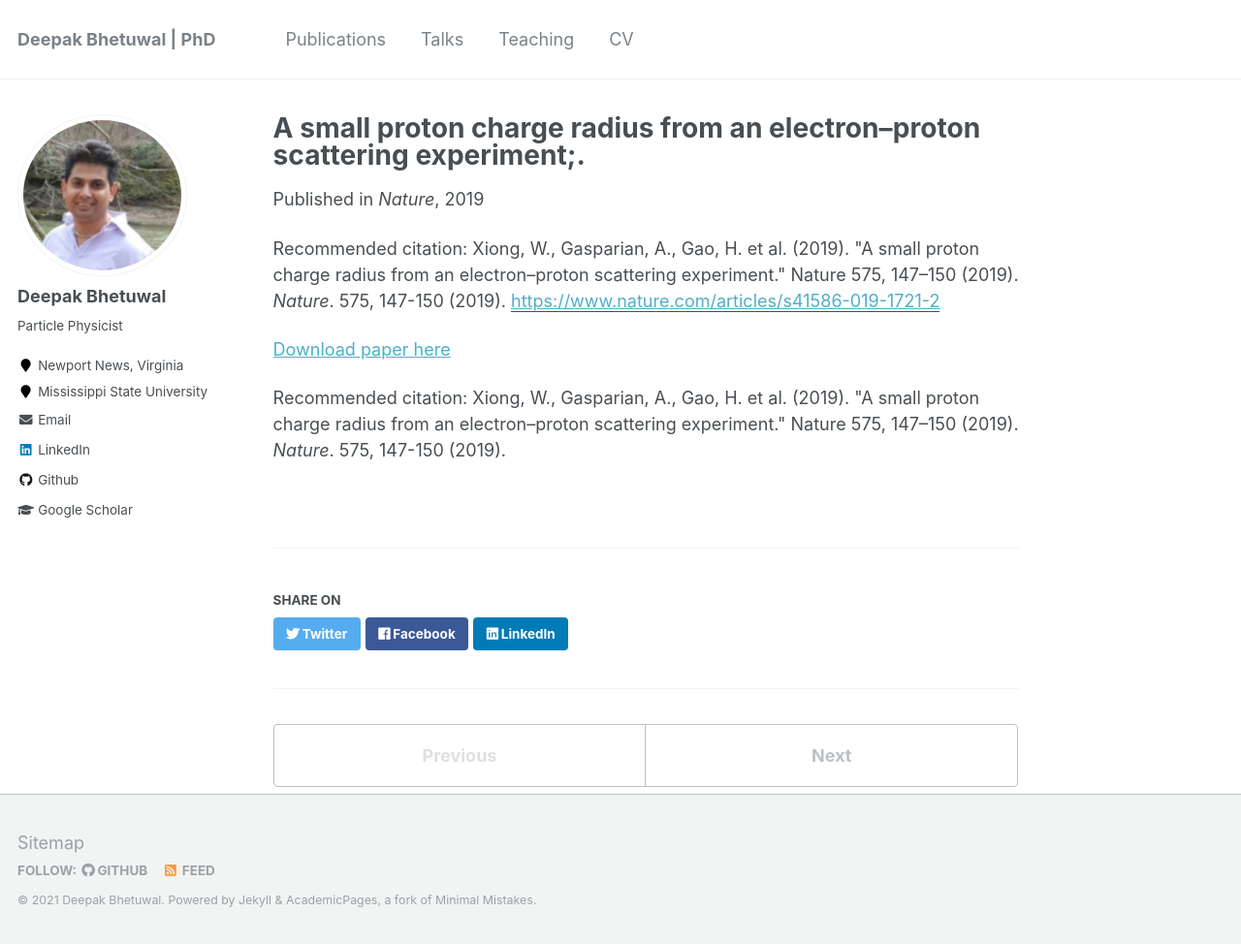
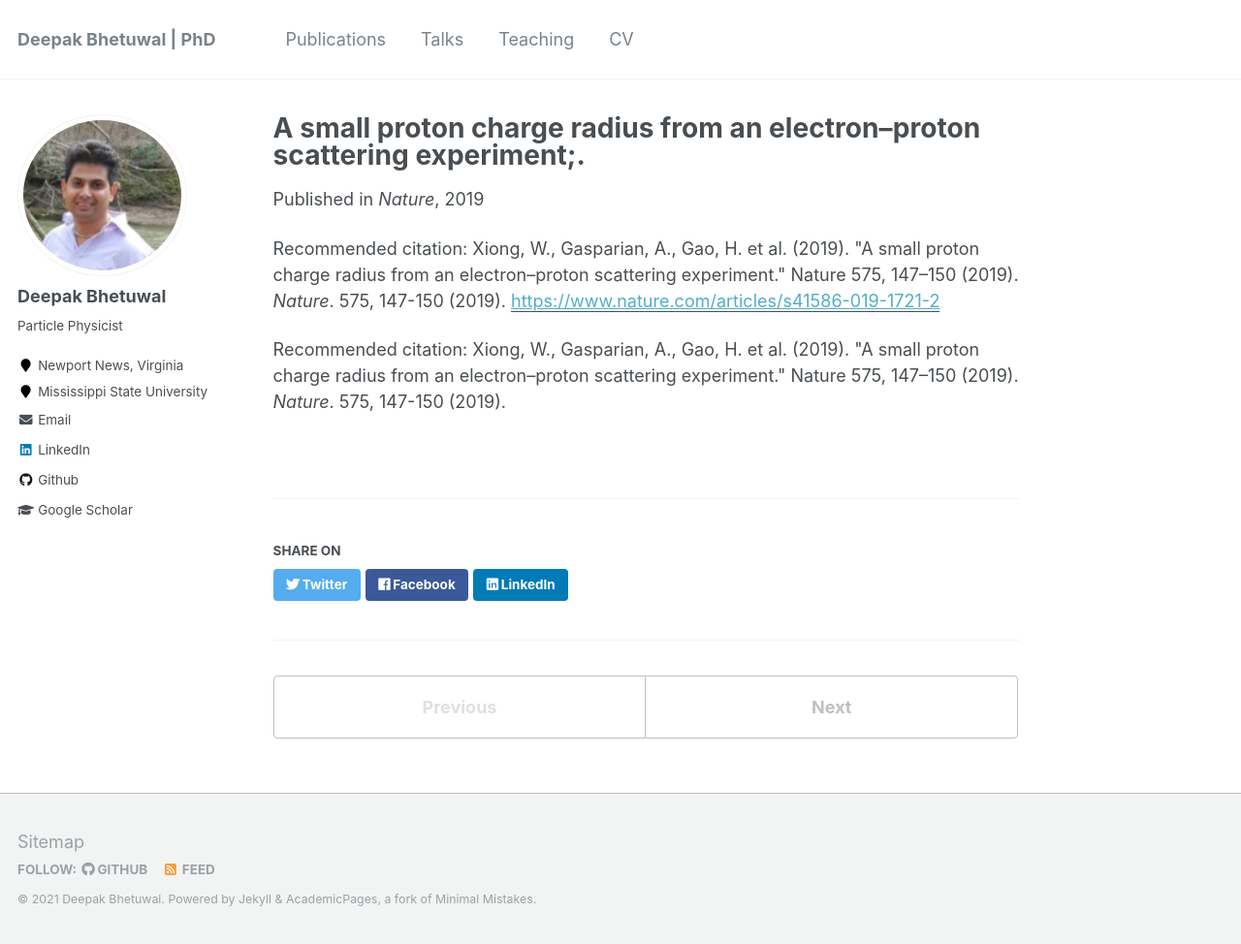
Before and after one commit to dkb208/dkb208.github.io, a Jekyll site: the page built from _publications/2010-10-01-paper-title-number-2.md, in a window 1280 px wide and 974 px high. Shown: the whole window at 97% size. Built offline with Jekyll 4.4.1, drawn with Linux system fonts in a browser that asks for light colours.

Commit message:
Update 2010-10-01-paper-title-number-2.md

```diff
--- a/_publications/2010-10-01-paper-title-number-2.md
+++ b/_publications/2010-10-01-paper-title-number-2.md
@@ -8,6 +8,4 @@ paperurl: 'https://www.nature.com/articles/s41586-019-1721-2'
 citation: 'Xiong, W., Gasparian, A., Gao, H. et al. (2019). &quot;A small proton charge radius from an electron–proton scattering experiment.&quot; Nature 575, 147–150 (2019). <i>Nature</i>. 575, 147-150 (2019).'
 ---
 
-[Download paper here]()
-
 Recommended citation: Xiong, W., Gasparian, A., Gao, H. et al. (2019). &quot;A small proton charge radius from an electron–proton scattering experiment.&quot; Nature 575, 147–150 (2019). <i>Nature</i>. 575, 147-150 (2019).
```
